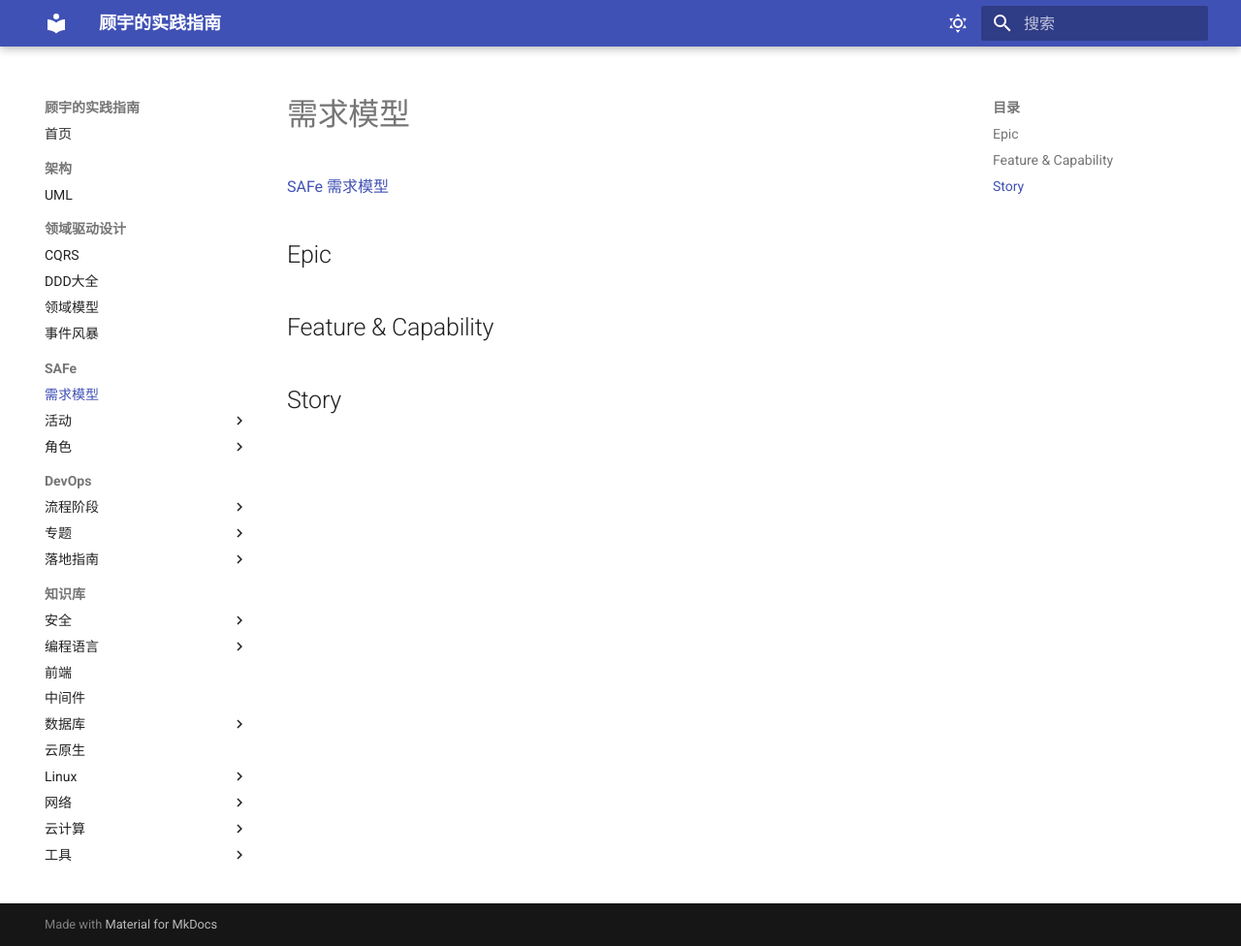
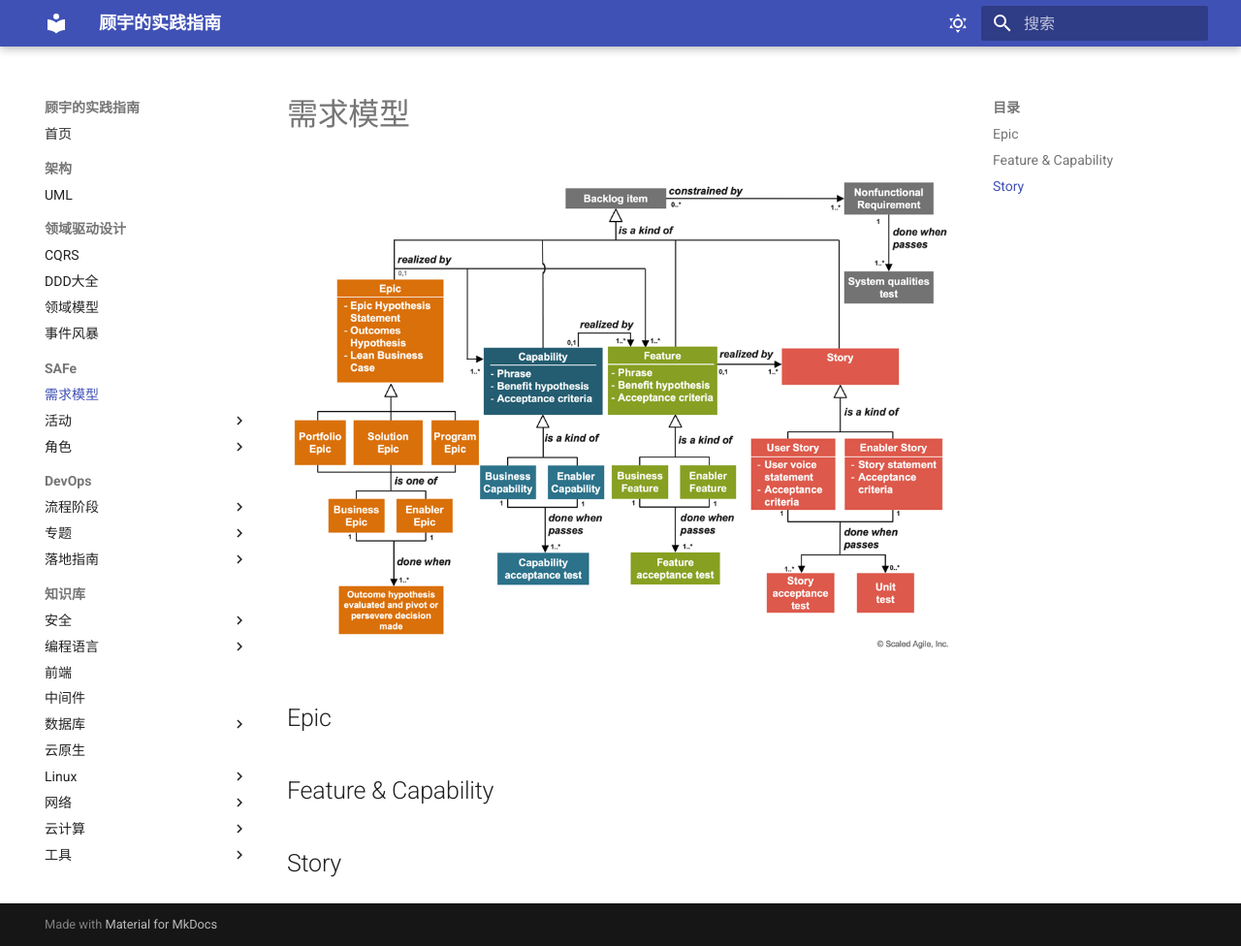
Before and after one commit to wizardbyron/guides, an MkDocs documentation site: the page built from docs/safe/requirements-model.md, in a window 1280 px wide and 976 px high. Shown: the whole window at 97% size. Built offline with MkDocs 1.6.1 and Material for MkDocs 9.7.7, drawn with Linux system fonts in a browser that asks for light colours.

Commit message:
Update SAFe requirements model

```diff
--- a/docs/safe/requirements-model.md
+++ b/docs/safe/requirements-model.md
@@ -1,6 +1,6 @@
 # 需求模型
 
-[SAFe 需求模型](https://www.scaledagileframework.com/safe-requirements-model/)
+![[SAFe 需求模型](https://www.scaledagileframework.com/safe-requirements-model/)](./SAFe_Requirements_Model_F01_WEB.png)
 
 ## Epic
 
```
Also changed, not shown: docs/safe/SAFe_Requirements_Model_F01_WEB.png (added).
